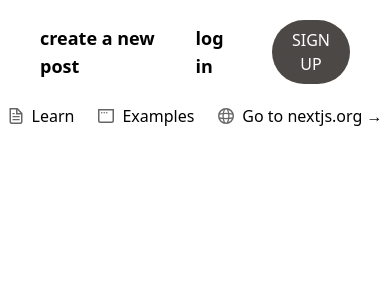
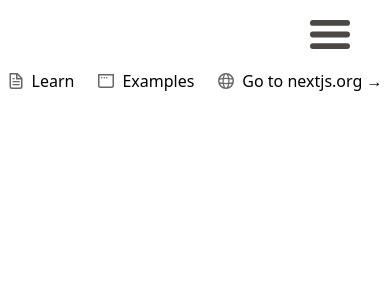
Before and after one commit to mn46/simple-blog, a Next.js app: page / in a window 390 px wide. Shown: the top 300 px of the page. Built offline with nearby package versions, Linux system fonts and the light colour scheme.

Commit message:
Create mobile navigation

```diff
--- a/app/(components)/Navigation.tsx
+++ b/app/(components)/Navigation.tsx
@@ -1,13 +1,37 @@
 "use client";
 
 import Link from "next/link";
-import React from "react";
+import React, { useState } from "react";
 import Button from "./Button";
+import Image from "next/image";
+import burgerMenu from "../burger-menu.svg";
+import close from "../close.svg";
 
 const Navigation: React.FC = () => {
+  const [isOpen, setIsOpen] = useState<boolean>(false);
   return (
     <nav className="flex justify-end px-10 py-5">
-      <ul className="flex items-center gap-10">
+      <button onClick={() => setIsOpen(true)}>
+        <Image
+          src={burgerMenu}
+          alt="burger menu icon"
+          width={40}
+          height={30}
+          className="block md:hidden"
+        />
+      </button>
+      <ul
+        className={`${
+          isOpen ? "absolute top-0 left-0" : "hidden md:flex"
+        } md:static flex flex-col bg-white h-screen w-screen md:h-full md:w-full md:flex-row md:justify-end items-center gap-10`}
+      >
+        {isOpen && (
+          <li className="block md:hidden self-end p-10">
+            <button onClick={() => setIsOpen(false)}>
+              <Image src={close} alt="close icon" width={30} height={30} />
+            </button>
+          </li>
+        )}
         <li className="font-semibold text-lg">
           <Link href="/post">create a new post</Link>
         </li>
```
Also changed, not shown: app/burger-menu.svg (added), app/close.svg (added).
